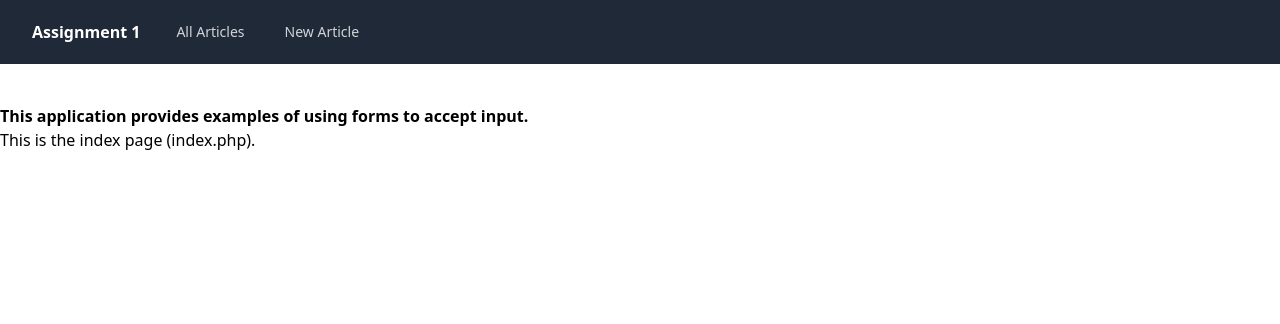
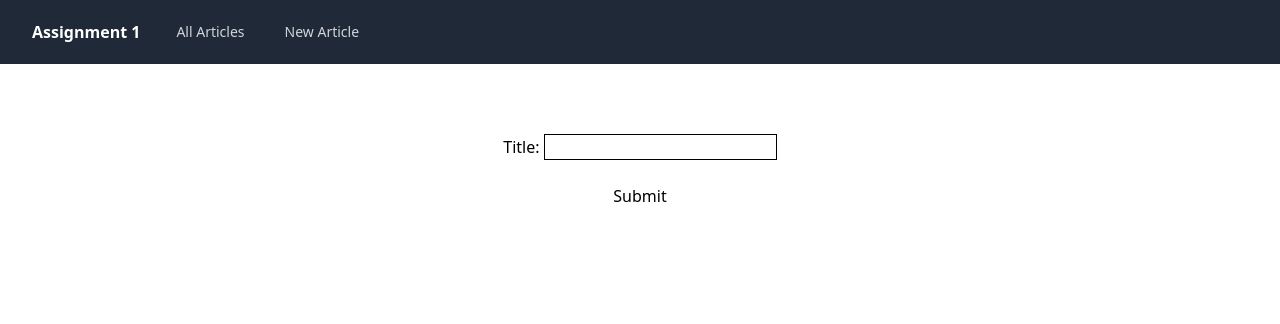
Before and after one commit to KY250/bcit-comp3015-assign1, a PHP site: page /new_article.php in a window 1280 px wide. Shown: the top 324 px of the page. Run offline with PHP 8.4, Linux system fonts and the light colour scheme; some libraries are stand-ins or nearby versions.

Commit message:
Update new_article.php

```diff
--- a/new_article.php
+++ b/new_article.php
@@ -3,6 +3,14 @@
 require_once 'src/ArticleRepository.php';
 require_once 'src/Models/Article.php';
 
+if ($_SERVER['REQUEST_METHOD'] === 'POST') {
+    $title = $_POST['title'];
+    $link = $_POST['link']; // the link name here will depend on what name attribute the new input has
+    $articleRepository->saveNewArticle($title, $link);
+}
+
+$articleRepository = new ArticleRepository('articles.json');
+$articles = $articleRepository->getAllArticles();
 // We can create a <form> here that will make an HTTP POST request to the server
 // in order to save a new article to file.
 ?>
@@ -12,9 +20,24 @@ require_once 'src/Models/Article.php';
 <?php require_once 'layout/header.php' ?>
 <body>
 <?php require_once 'layout/navigation.php' ?>
-<div class="container mx-auto mt-10">
-    <h1 class="font-bold">This application provides examples of using forms to accept input.</h1>
-    <p>This is the index page (index.php).</p>
-</div>
+    <form action="new_article.php" method="post">
+    <label>Title:
+    <input class="gv-input" type="text" name="title"><br> <br>
+    </label>
+
+    <label>
+    <input type="submit" value="Submit">
+    </label>
+    </form>
 </body>
 </html>
+
+<style>
+    .gv-input {
+        border:1px solid;
+    }
+	form {
+		text-align:center;
+        margin:70px;
+	}
+</style>
```
